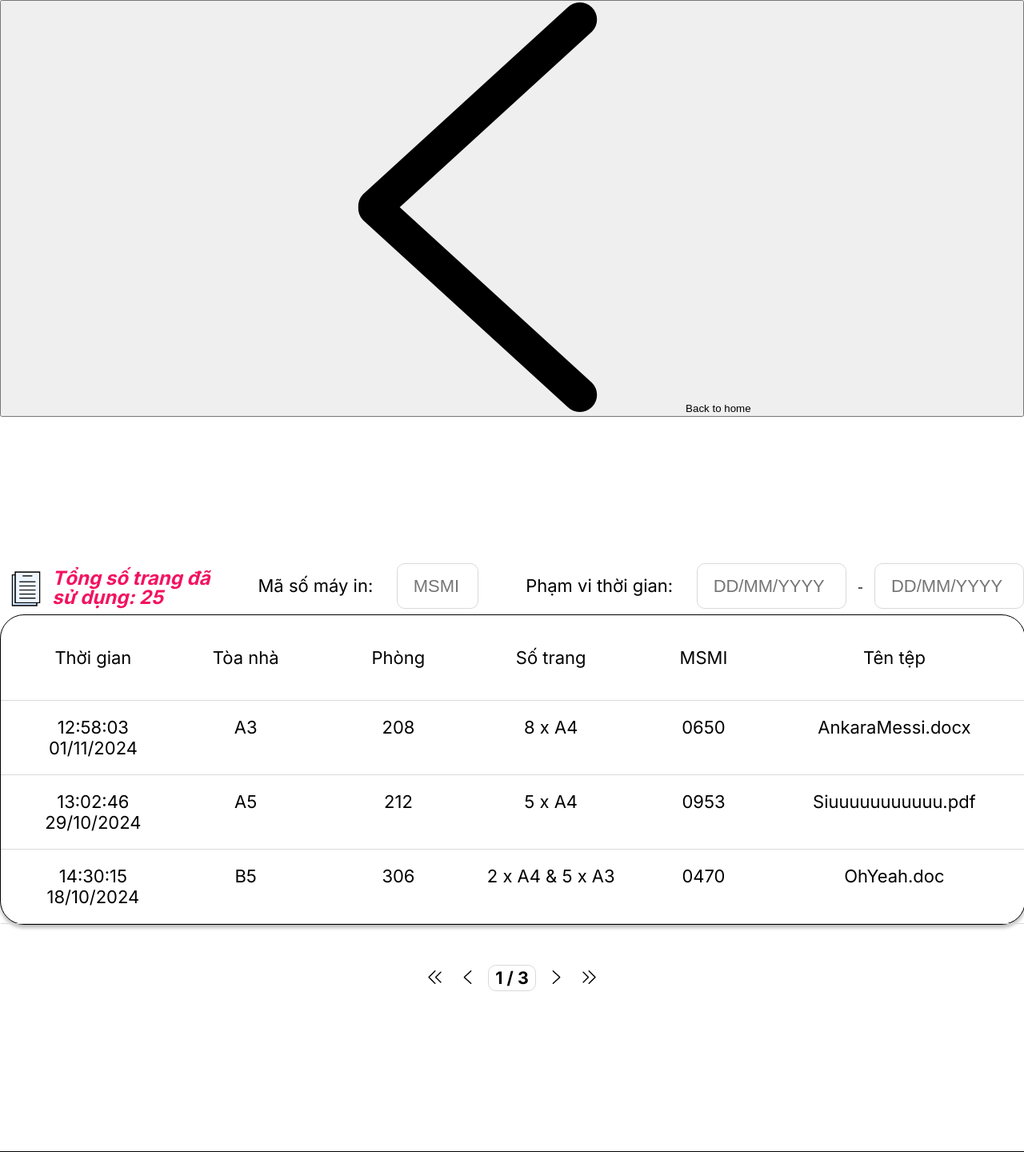
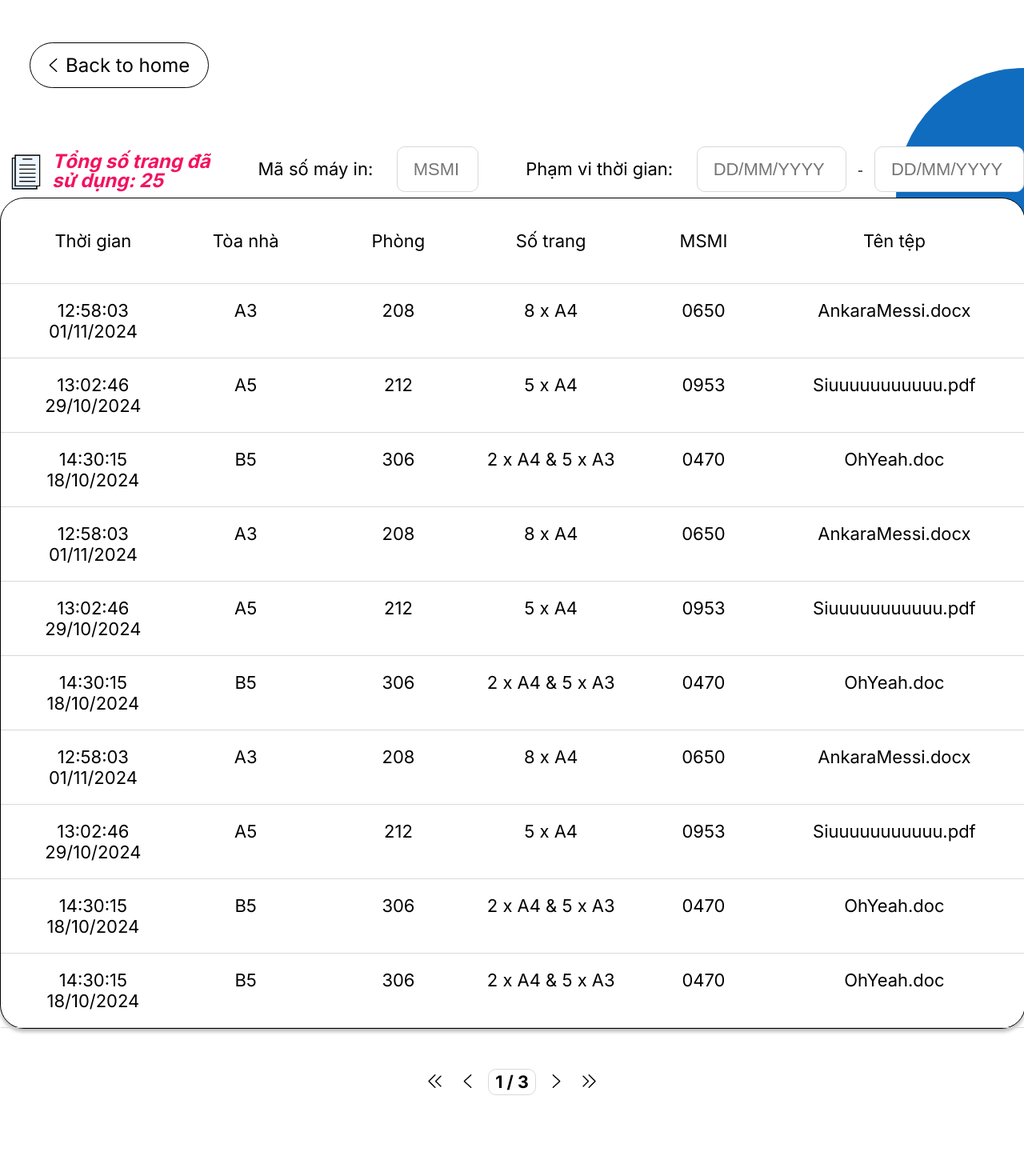
Before and after one commit to lokx1/HCMUT-SPSO, a PHP site: page /pages/Student/print_history.php in a window 1280 px wide; the page is wider, and only the part inside the window is pictured. Shown: the part 100-1540 px from the top of that part at 80% size. Run offline with PHP 8.4, Linux system fonts and the light colour scheme.

Commit message:
merge front with back student

```diff
--- a/HCMUT_SPSO_MAIN/pages/Student/buy_pages.php
+++ b/HCMUT_SPSO_MAIN/pages/Student/buy_pages.php
@@ -42,6 +42,7 @@ if ($_SERVER['REQUEST_METHOD'] == 'POST') {
     <title>Mua trang - Student</title>
     <link href="https://fonts.googleapis.com/css2?family=Inter:wght@400;700&display=swap" rel="stylesheet">
     <link rel="stylesheet" href="../../css/footer.css">
+    <link rel="stylesheet" href="../../css/background.css">
     <link rel="stylesheet" href="../../css/style.css">
     <link rel="stylesheet" href="../../css/header.css">
     <link rel="stylesheet" href="../../css/student.css">
@@ -313,8 +314,8 @@ if ($_SERVER['REQUEST_METHOD'] == 'POST') {
                 <input type="hidden" name="quantity" value="<?php echo $paper->quantity; ?>" class="quantity-input">
                 <input type="hidden" name="total_price" value="<?php echo $paper->totalPrice; ?>" class="total-input">
                 <!-- <button type="submit" class="buy-btn">Mua</button> -->
-                <button type="submit" class="buy-btn">Mua</button>
             </form>
+            <button type="submit" class="buy-btn">Mua</button>
         </div>
         <?php endforeach; ?>
 
--- a/HCMUT_SPSO_MAIN/pages/Student/print.php
+++ b/HCMUT_SPSO_MAIN/pages/Student/print.php
@@ -281,6 +281,5 @@ if ($_SERVER['REQUEST_METHOD'] == 'POST') {
             });
         });
     </script>
-    <?php include '../footer.php'; ?>
 </body>
 </html>
--- a/HCMUT_SPSO_MAIN/pages/Student/print_history.php
+++ b/HCMUT_SPSO_MAIN/pages/Student/print_history.php
@@ -26,6 +26,62 @@ $printHistory = [
         'pages' => '2 x A4 & 5 x A3',
         'printerId' => '0470',
         'fileName' => 'OhYeah.doc'
+    ],
+    [
+        'time' => '12:58:03 01/11/2024',
+        'building' => 'A3',
+        'room' => '208',
+        'pages' => '8 x A4',
+        'printerId' => '0650',
+        'fileName' => 'AnkaraMessi.docx'
+    ],
+    [
+        'time' => '13:02:46 29/10/2024',
+        'building' => 'A5',
+        'room' => '212',
+        'pages' => '5 x A4',
+        'printerId' => '0953',
+        'fileName' => 'Siuuuuuuuuuuu.pdf'
+    ],
+    [
+        'time' => '14:30:15 18/10/2024',
+        'building' => 'B5',
+        'room' => '306',
+        'pages' => '2 x A4 & 5 x A3',
+        'printerId' => '0470',
+        'fileName' => 'OhYeah.doc'
+    ],
+    [
+        'time' => '12:58:03 01/11/2024',
+        'building' => 'A3',
+        'room' => '208',
+        'pages' => '8 x A4',
+        'printerId' => '0650',
+        'fileName' => 'AnkaraMessi.docx'
+    ],
+    [
+        'time' => '13:02:46 29/10/2024',
+        'building' => 'A5',
+        'room' => '212',
+        'pages' => '5 x A4',
+        'printerId' => '0953',
+        'fileName' => 'Siuuuuuuuuuuu.pdf'
+    ],
+    [
+        'time' => '14:30:15 18/10/2024',
+        'building' => 'B5',
+        'room' => '306',
+        'pages' => '2 x A4 & 5 x A3',
+        'printerId' => '0470',
+        'fileName' => 'OhYeah.doc'
+    ],
+    [
+        'time' => '14:30:15 18/10/2024',
+        'building' => 'B5',
+        'room' => '306',
+        'pages' => '2 x A4 & 5 x A3',
+        'printerId' => '0470',
+        'fileName' => 'OhYeah.doc'
     ]
     // Add more entries as needed
 ];
@@ -38,6 +94,7 @@ $printHistory = [
     <title>Lịch sử in - Student</title>
  <link href="https://fonts.googleapis.com/css2?family=Inter:wght@400;700&display=swap" rel="stylesheet">
     <link rel="stylesheet" href="../../css/footer.css">
+    <link rel="stylesheet" href="../../css/background.css">
     <link rel="stylesheet" href="../../css/style.css">
     <link rel="stylesheet" href="../../css/header.css">
     <link rel="stylesheet" href="../../css/student.css">
```
